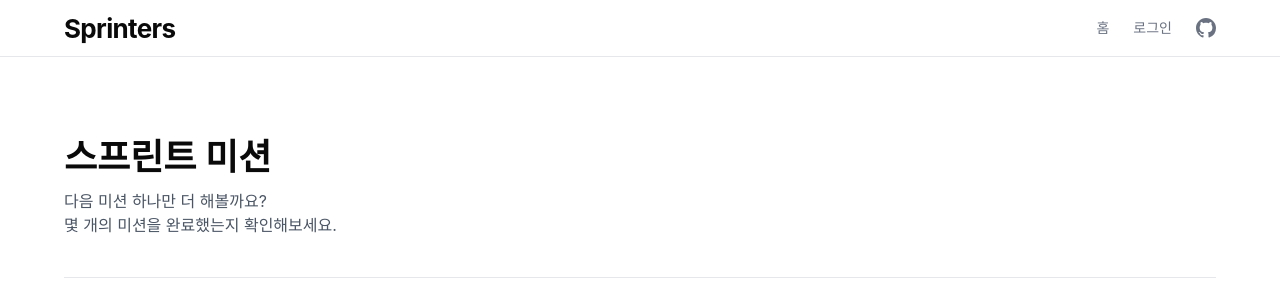
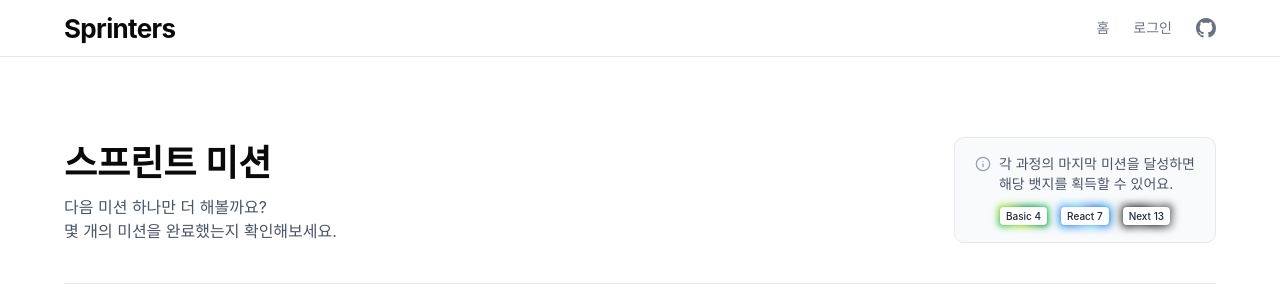
Before and after one commit to ByungyeonKim/sprinters, a React (Vite) app: page /mission in a window 1280 px wide. Shown: the top 300 px of the page. Built offline with nearby package versions, Linux system fonts and the light colour scheme; no server answers; the database is empty; a web font is replaced by a local one.

Commit message:
미션 페이지 미션 뱃지 UI 변경 및 안내 문구 추가

```diff
--- /dev/null
+++ b/src/components/icons/ExternalLinkIcon.jsx
@@ -0,0 +1,20 @@
+function ExternalLinkIcon({ className = 'size-4' }) {
+  return (
+    <svg
+      className={className}
+      xmlns='http://www.w3.org/2000/svg'
+      viewBox='0 0 24 24'
+      fill='none'
+      stroke='currentColor'
+      strokeWidth='2'
+      strokeLinecap='round'
+      strokeLinejoin='round'
+    >
+      <path d='M18 13v6a2 2 0 0 1-2 2H5a2 2 0 0 1-2-2V8a2 2 0 0 1 2-2h6' />
+      <polyline points='15 3 21 3 21 9' />
+      <line x1='10' y1='14' x2='21' y2='3' />
+    </svg>
+  );
+}
+
+export { ExternalLinkIcon };
--- /dev/null
+++ b/src/components/icons/MissionCompleteIcon.jsx
@@ -0,0 +1,22 @@
+function MissionCompleteIcon({ className = 'size-5' }) {
+  return (
+    <svg
+      className={className}
+      xmlns='http://www.w3.org/2000/svg'
+      viewBox='0 0 24 24'
+      fill='none'
+      stroke='currentColor'
+      strokeWidth='2'
+      strokeLinecap='round'
+      strokeLinejoin='round'
+    >
+      <path d='M3.85 8.62a4 4 0 0 1 4.78-4.77 4 4 0 0 1 6.74 0 4 4 0 0 1 4.78 4.78 4 4 0 0 1 0 6.74 4 4 0 0 1-4.77 4.78 4 4 0 0 1-6.75 0 4 4 0 0 1-4.78-4.77 4 4 0 0 1 0-6.76Z' />
+      <path
+        d='m9 12 2 2 4-4'
+        transform='scale(1.3) translate(-2.4 -2.4)'
+      />
+    </svg>
+  );
+}
+
+export { MissionCompleteIcon };
--- /dev/null
+++ b/src/components/icons/MissionIncompleteIcon.jsx
@@ -0,0 +1,22 @@
+function MissionIncompleteIcon({ className = 'size-5' }) {
+  return (
+    <svg
+      className={className}
+      xmlns='http://www.w3.org/2000/svg'
+      viewBox='0 0 24 24'
+      fill='none'
+      stroke='currentColor'
+      strokeWidth='2'
+      strokeLinecap='round'
+      strokeLinejoin='round'
+    >
+      <path d='M3.85 8.62a4 4 0 0 1 4.78-4.77 4 4 0 0 1 6.74 0 4 4 0 0 1 4.78 4.78 4 4 0 0 1 0 6.74 4 4 0 0 1-4.77 4.78 4 4 0 0 1-6.75 0 4 4 0 0 1-4.78-4.77 4 4 0 0 1 0-6.76Z' />
+      <path
+        d='M6 18L18 6M6 6l12 12'
+        transform='scale(0.65) translate(6.5 6.5)'
+      />
+    </svg>
+  );
+}
+
+export { MissionIncompleteIcon };
--- a/src/components/icons/index.js
+++ b/src/components/icons/index.js
@@ -2,3 +2,6 @@ export { HeartIcon } from './HeartIcon';
 export { CommentIcon } from './CommentIcon';
 export { RefreshIcon } from './RefreshIcon';
 export { ChevronLeftIcon } from './ChevronLeftIcon';
+export { ExternalLinkIcon } from './ExternalLinkIcon';
+export { MissionCompleteIcon } from './MissionCompleteIcon';
+export { MissionIncompleteIcon } from './MissionIncompleteIcon';
--- a/src/index.css
+++ b/src/index.css
@@ -5,21 +5,17 @@
 @plugin '@tailwindcss/typography';
 
 @layer components {
-  .badge-glow {
+  .badge-glow-basic,
+  .badge-glow-react,
+  .badge-glow-next {
     position: relative;
     z-index: 0;
   }
 
-  .badge-glow::before {
+  .badge-glow-basic::before,
+  .badge-glow-react::before,
+  .badge-glow-next::before {
     content: '';
-    background: linear-gradient(
-      45deg,
-      #7008e7,
-      #90a1b9,
-      #155dfc,
-      #314158,
-      #a684ff
-    );
     position: absolute;
     top: -2px;
     left: -2px;
@@ -28,11 +24,12 @@
     filter: blur(3px);
     width: calc(100% + 4px);
     height: calc(100% + 4px);
-    animation: glowing 15s linear infinite;
     border-radius: 4px;
   }
 
-  .badge-glow::after {
+  .badge-glow-basic::after,
+  .badge-glow-react::after,
+  .badge-glow-next::after {
     content: '';
     position: absolute;
     width: 100%;
@@ -42,6 +39,26 @@
     top: 0;
     border-radius: 4px;
     z-index: -1;
+  }
+
+  /* Basic: 차분한 초록 계열 */
+  .badge-glow-basic::before {
+    background: linear-gradient(45deg, #22c55e, #a3e635, #16a34a, #4ade80);
+    animation: glowing 20s linear infinite;
+  }
+
+  /* React: 시안/블루 계열, 더 빠르게 */
+  .badge-glow-react::before {
+    background: linear-gradient(45deg, #06b6d4, #3b82f6, #61dafb, #2563eb, #22d3ee);
+    animation: glowing 12s linear infinite;
+    filter: blur(4px);
+  }
+
+  /* Next: 블랙/그레이 계열 */
+  .badge-glow-next::before {
+    background: linear-gradient(45deg, #000000, #555555, #1a1a1a, #888888, #000000);
+    animation: glowing 10s linear infinite;
+    filter: blur(4px);
   }
 
   @keyframes glowing {
--- a/src/loaders/mission.js
+++ b/src/loaders/mission.js
@@ -2,5 +2,6 @@ import { fetchMissionRankStudents } from '../services/student-service';
 
 export async function missionLoader() {
   const students = await fetchMissionRankStudents();
+
   return { students };
 }
--- a/src/pages/Mission.jsx
+++ b/src/pages/Mission.jsx
@@ -1,25 +1,85 @@
 import { useLoaderData } from 'react-router';
+import {
+  ExternalLinkIcon,
+  MissionCompleteIcon,
+  MissionIncompleteIcon,
+} from '../components/icons';
 
 const TOTAL_MISSIONS = 13;
 
+const GLOW_CLASSES = {
+  'Basic 4': 'badge-glow-basic',
+  'React 7': 'badge-glow-react',
+  'Next 13': 'badge-glow-next',
+};
+
 const RANK_BADGES = [
-  { emoji: '🥇', bg: 'bg-yellow-100', text: 'text-yellow-700', border: 'border-yellow-300' },
-  { emoji: '🥈', bg: 'bg-gray-100', text: 'text-gray-500', border: 'border-gray-300' },
-  { emoji: '🥉', bg: 'bg-orange-100', text: 'text-orange-700', border: 'border-orange-300' },
+  {
+    emoji: '🥇',
+    bg: 'bg-yellow-100',
+    text: 'text-yellow-700',
+    border: 'border-yellow-300',
+  },
+  {
+    emoji: '🥈',
+    bg: 'bg-gray-100',
+    text: 'text-gray-500',
+    border: 'border-gray-300',
+  },
+  {
+    emoji: '🥉',
+    bg: 'bg-orange-100',
+    text: 'text-orange-700',
+    border: 'border-orange-300',
+  },
 ];
-
 
 function Mission() {
   const { students } = useLoaderData();
 
   return (
     <section>
-      <header className='mb-10 border-b border-gray-200 py-10'>
-        <h1 className='mb-3 text-4xl font-bold'>스프린트 미션</h1>
-        <p className='text-gray-600'>
-          다음 미션 하나만 더 해볼까요?
-          <br /> 몇 개의 미션을 완료했는지 확인해보세요.
-        </p>
+      <header className='mb-10 flex flex-col gap-6 border-b border-gray-200 py-10 sm:flex-row sm:items-end sm:justify-between'>
+        <div>
+          <h1 className='mb-3 text-4xl font-bold'>스프린트 미션</h1>
+          <p className='text-gray-600'>
+            다음 미션 하나만 더 해볼까요?
+            <br /> 몇 개의 미션을 완료했는지 확인해보세요.
+          </p>
+        </div>
+        <div className='shrink-0 rounded-lg border border-gray-200 bg-gray-50 px-5 py-4 text-sm'>
+          <div className='mb-3 flex items-start gap-2'>
+            <svg
+              className='mt-0.5 size-4 shrink-0 text-gray-400'
+              xmlns='http://www.w3.org/2000/svg'
+              viewBox='0 0 24 24'
+              fill='none'
+              stroke='currentColor'
+              strokeWidth='2'
+              strokeLinecap='round'
+              strokeLinejoin='round'
+            >
+              <circle cx='12' cy='12' r='10' />
+              <path d='M12 16v-4' />
+              <path d='M12 8h.01' />
+            </svg>
+            <p className='text-gray-600'>
+              각 과정의 마지막 미션을 달성하면
+              <br /> 해당 뱃지를 획득할 수 있어요.
+            </p>
+          </div>
+          <div className='flex items-center gap-3 pl-6'>
+            <span className='badge-glow-basic rounded border border-gray-200 bg-white px-1.5 py-0.5 text-[10px] font-medium text-gray-800'>
+              Basic 4
+            </span>
+            <span className='badge-glow-react rounded border border-gray-200 bg-white px-1.5 py-0.5 text-[10px] font-medium text-gray-800'>
+              React 7
+            </span>
+            <span className='badge-glow-next rounded border border-gray-200 bg-white px-1.5 py-0.5 text-[10px] font-medium text-gray-800'>
+              Next 13
+            </span>
+          </div>
+        </div>
       </header>
 
       <ul className='grid grid-cols-2 gap-4 sm:grid-cols-3 md:grid-cols-4'>
@@ -37,24 +97,13 @@ function Mission() {
                 className='group relative flex rounded-lg border border-gray-200 p-4 transition-all hover:border-gray-800'
               >
                 {badge && (
-                  <span className={`absolute top-2 left-2 rounded-full border px-1.5 py-0.5 text-xs font-semibold ${badge.bg} ${badge.text} ${badge.border}`}>
+                  <span
+                    className={`absolute top-2 left-2 rounded-full border px-1.5 py-0.5 text-xs font-semibold ${badge.bg} ${badge.text} ${badge.border}`}
+                  >
                     {badge.emoji} {index + 1}
                   </span>
                 )}
-                <svg
-                  xmlns='http://www.w3.org/2000/svg'
-                  viewBox='0 0 24 24'
-                  fill='none'
-                  stroke='currentColor'
-                  strokeWidth='2'
-                  strokeLinecap='round'
-                  strokeLinejoin='round'
-                  className='absolute top-2 right-2 size-4 text-gray-400 opacity-0 transition-opacity group-hover:opacity-100'
-                >
-                  <path d='M18 13v6a2 2 0 0 1-2 2H5a2 2 0 0 1-2-2V8a2 2 0 0 1 2-2h6' />
-                  <polyline points='15 3 21 3 21 9' />
-                  <line x1='10' y1='14' x2='21' y2='3' />
-                </svg>
+                <ExternalLinkIcon className='absolute top-2 right-2 size-4 text-gray-400 opacity-0 transition-opacity group-hover:opacity-100' />
                 <div className='flex grow flex-col items-center'>
                   <img
                     src={student.avatar}
@@ -66,11 +115,7 @@ function Mission() {
                     {student.currentTitle && (
                       <span
                         className={`rounded border border-gray-200 bg-white px-1.5 py-0.5 text-[10px] font-medium text-gray-800 ${
-                          ['Basic 4', 'React 7', 'Next 13'].includes(
-                            student.currentTitle,
-                          )
-                            ? 'badge-glow'
-                            : ''
+                          GLOW_CLASSES[student.currentTitle] ?? ''
                         }`}
                       >
                         {student.currentTitle}
@@ -79,41 +124,11 @@ function Mission() {
                   </div>
                   <div className='flex items-center gap-3 text-sm'>
                     <span className='flex items-center gap-1 text-green-500'>
-                      <svg
-                        xmlns='http://www.w3.org/2000/svg'
-                        viewBox='0 0 24 24'
-                        fill='none'
-                        stroke='currentColor'
-                        strokeWidth='2'
-                        strokeLinecap='round'
-                        strokeLinejoin='round'
-                        className='size-5'
-                      >
-                        <path d='M3.85 8.62a4 4 0 0 1 4.78-4.77 4 4 0 0 1 6.74 0 4 4 0 0 1 4.78 4.78 4 4 0 0 1 0 6.74 4 4 0 0 1-4.77 4.78 4 4 0 0 1-6.75 0 4 4 0 0 1-4.78-4.77 4 4 0 0 1 0-6.76Z' />
-                        <path
-                          d='m9 12 2 2 4-4'
-                          transform='scale(1.3) translate(-2.4 -2.4)'
-                        />
-                      </svg>
+                      <MissionCompleteIcon />
                       {completedCount}
                     </span>
                     <span className='flex items-center gap-1 text-rose-500'>
-                      <svg
-                        xmlns='http://www.w3.org/2000/svg'
-                        viewBox='0 0 24 24'
-                        fill='none'
-                        stroke='currentColor'
-                        strokeWidth='2'
-                        strokeLinecap='round'
-                        strokeLinejoin='round'
-                        className='size-5'
-                      >
-                        <path d='M3.85 8.62a4 4 0 0 1 4.78-4.77 4 4 0 0 1 6.74 0 4 4 0 0 1 4.78 4.78 4 4 0 0 1 0 6.74 4 4 0 0 1-4.77 4.78 4 4 0 0 1-6.75 0 4 4 0 0 1-4.78-4.77 4 4 0 0 1 0-6.76Z' />
-                        <path
-                          d='M6 18L18 6M6 6l12 12'
-                          transform='scale(0.65) translate(6.5 6.5)'
-                        />
-                      </svg>
+                      <MissionIncompleteIcon />
                       {incompleteCount}
                     </span>
                   </div>
```
Also changed, not shown: src/components/fallbacks/MissionHydrateFallback.jsx (+17 -7 lines).
